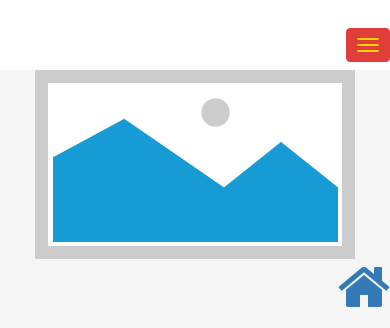
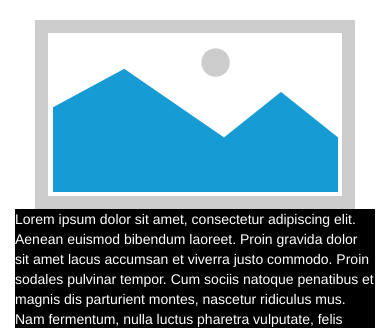
Before and after one commit to sahityaLMaruvada/bio-pages, a plain HTML site: page index.html in a window 390 px wide. Shown: the top 328 px of the page. Drawn offline with nearby package versions, Linux system fonts and the light colour scheme; files whose address does not match are found by name.

Commit message:
mobile version image update

```diff
--- a/css/style.css
+++ b/css/style.css
@@ -57,15 +57,22 @@ body{margin-top:20px;}
     border:1px solid #ffd200;
 }
 
+
+
 @media only screen and (max-width:768px){
-    .img-background, .contact{
+    .img-background, .contact, .home-icon{
         display: none;
+    }
+
+    .dark-background{
+        background: black;
+        color: white;
     }
 
 }
 
 @media only screen and (min-width:769px){
-    .img-mobile{
+    .img-mobile, .dark-background{
         display: none;
     }
 
--- a/index.html
+++ b/index.html
@@ -12,6 +12,14 @@
 	</head>
 	<body>
 		<div class="container-fluid">
+		    <div class="col-lg-12 col-md-12 col-sm-12 col-xs-12">
+		    	<div class="img-mobile img-responsive">
+		        	<img src="assets/u52_a.png" class="img-responsive center-block">
+		        </div>
+		        <div class="dark-background">
+		        	Lorem ipsum dolor sit amet, consectetur adipiscing elit. Aenean euismod bibendum laoreet. Proin gravida dolor sit amet lacus accumsan et viverra justo commodo. Proin sodales pulvinar tempor. Cum sociis natoque penatibus et magnis dis parturient montes, nascetur ridiculus mus. Nam fermentum, nulla luctus pharetra vulputate, felis tellus mollis orci, sed rhoncus sapien nunc eget.
+		        </div>
+
 		        <div class="navbar-header">
 			      	<button type="button" class="navbar-toggle" data-toggle="collapse" data-target="#bs-example-navbar-collapse-1">
 				        <span class="sr-only">Toggle navigation</span>
@@ -20,7 +28,6 @@
 				        <span class="icon-bar"></span>
 		     		</button>
    				</div>
-		    <div class="row">
 		        <div class="col-lg-3 col-md-3 col-sm-3 collapse navbar-collapse" id="bs-example-navbar-collapse-1">
 		        	<div class="img-background">
 		        		<img src="assets/u15.png" class="img-circle img-responsive center-block">
@@ -35,10 +42,7 @@
 		            <div class="contact">Contact Info</div>
 		        </div>
 		        <div class="body-background col-lg-9 col-md-9 col-sm-9 col-xs-12">
-		        	<div class="img-mobile">
-		        		<img src="assets/u52_a.png" class="img-responsive center-block">
-		        	</div>
-			        <div style="text-align: right;"><a href="#Bio"><i class="fa fa-home fa-4x"></i></a></div>
+			        <div class="pull-right home-icon"><a href="#Bio"><i class="fa fa-home fa-4x"></i></a></div>
 			        <div class="admin-content" id="Bio">
 			            <h1 style="font-style: italic;">Name</h1>
 			            <p>Lorem ipsum dolor sit amet, consectetur adipiscing elit. Aenean euismod bibendum laoreet. Proin gravida dolor sit amet lacus accumsan et viverra justo commodo. Proin sodales pulvinar tempor. Cum sociis natoque penatibus et magnis dis parturient montes, nascetur ridiculus mus. Nam fermentum, nulla luctus pharetra vulputate, felis tellus mollis orci, sed rhoncus sapien nunc eget.</p>
```
Lines whose indentation alone changed are shown as unchanged.
